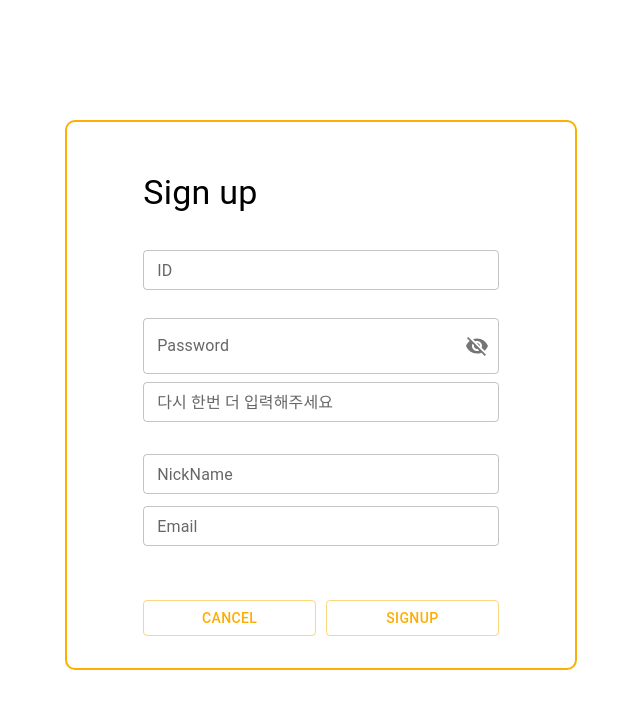
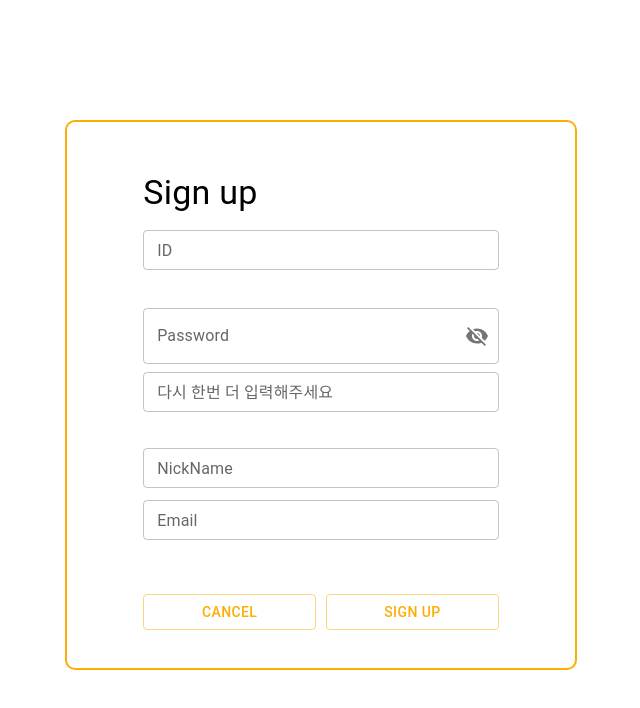
Before and after one commit to walkingWithPuppy/FE_walkingWith7Puppy, a React (Create React App) app: page /signup in a window 1280 px wide. Shown: the top 708 px of the page, without its empty margins (319-959 px from the left). Built offline with nearby package versions, Linux system fonts and the light colour scheme; no server answers.

Commit message:
Feat: 로그인,회원가입 로직 구현

```diff
--- a/src/api/axios.js
+++ b/src/api/axios.js
@@ -1,7 +1,13 @@
 import axios from 'axios';
+import Cookies from 'js-cookie';
 
 const API_URL = process.env.REACT_APP_SERVER_URL;
 
-export default axios.create({
-  baseURL: API_URL,
+export const api = axios.create({
+  baseURL: `${API_URL}`,
+  headers: { Authorization: `Bearer ${Cookies.get('token')}` },
 });
+
+export const user = axios.create({
+  baseURL: `${API_URL}`,
+});
--- a/src/pages/Login.js
+++ b/src/pages/Login.js
@@ -1,13 +1,17 @@
-import React from 'react';
 import { motion } from 'framer-motion';
 import styled from 'styled-components';
 import { TextField, Button, Typography } from '@mui/material';
 import { useNavigate } from 'react-router-dom';
+import { useState } from 'react';
+import { user } from '../api/axios';
+import Cookies from 'js-cookie';
+import jwtDecode from 'jwt-decode';
+
 const MotionContainer = motion('div');
 
 const Container = styled.div`
   margin: 0 auto;
-  width: 45%;
+  width: 35%;
   height: 400px;
   margin-top: 170px;
   display: flex;
@@ -35,10 +39,39 @@ const BtnWrap = styled.div`
 `;
 
 const Login = () => {
+  const [userInput, setUserInput] = useState({
+    username: '',
+    password: '',
+  });
   const navigate = useNavigate();
+  const inputChange = e => {
+    const { name, value } = e.target;
+    setUserInput({
+      ...userInput,
+      [name]: value,
+    });
+  };
+  const { username, password } = userInput;
+  const userLogin = async () => {
+    try {
+      const response = await user.post('/login', userInput);
+      const accessHeader = response.headers.get('Authorization');
+      const token = accessHeader.split(' ')[1];
+      const userToken = jwtDecode(token);
+      const expirationTime = new Date(userToken.exp * 1000);
+      Cookies.set('token', token, { expires: expirationTime });
+      setUserInput({
+        id: '',
+        password: '',
+      });
+    } catch (error) {
+      alert('존재하지않는 id입니다');
+    }
+  };
   const goSinup = () => {
     navigate('/signup');
   };
+
   return (
     <MotionContainer
       initial={{ y: -50, opacity: 0 }}
@@ -50,23 +83,27 @@ const Login = () => {
         <div>
           <Typography variant="h4">Login</Typography>
           <TextField
-            id="outlined-basic"
             label="ID"
             variant="outlined"
             margin="dense"
             fullWidth
+            name="username"
+            value={username}
+            onChange={inputChange}
           />
           <TextField
-            id="outlined-basic"
             label="Password"
             type="password"
             variant="outlined"
             margin="dense"
             fullWidth
+            name="password"
+            value={password}
+            onChange={inputChange}
           />
           <BtnWrap>
             <div>
-              <Button variant="outlined" fullWidth>
+              <Button variant="outlined" fullWidth onClick={userLogin}>
                 Login
               </Button>
             </div>
--- a/src/pages/SignUp.js
+++ b/src/pages/SignUp.js
@@ -14,6 +14,7 @@ import {
 import Visibility from '@mui/icons-material/Visibility';
 import VisibilityOff from '@mui/icons-material/VisibilityOff';
 import { useNavigate } from 'react-router-dom';
+import { user } from '../api/axios';
 const MotionContainer = motion('div');
 
 const Container = styled.div`
@@ -33,7 +34,7 @@ const Container = styled.div`
   }
 `;
 const Margin = styled.div`
-  margin-top: 20px;
+  margin-top: 30px;
 `;
 const BtnWrap = styled.div`
   display: flex;
@@ -47,18 +48,55 @@ const BtnWrap = styled.div`
     width: 50%;
   }
 `;
-//sx={{ mt: '5px', width: 100vh }}
 
 const SignUp = () => {
   const [showPassword, setShowPassword] = useState(false);
+  const [passwordCheck, setPasswordCheck] = useState(true);
+  const [inputData, setInputData] = useState({
+    id: '',
+    password: '',
+    password2: '',
+    nickname: '',
+    email: '',
+  });
+  const { id, password, password2, nickname, email } = inputData;
+  const change = e => {
+    const { name, value } = e.target;
+    setInputData({
+      ...inputData,
+      [name]: value,
+    });
+    setPasswordCheck(true);
+  };
+  const signupUser = async () => {
+    try {
+      if (password2 !== password) {
+        setPasswordCheck(prev => !prev);
+        return;
+      }
+      delete inputData.password2;
+      await user.post('/register', inputData);
+      setInputData({
+        id: '',
+        password: '',
+        password2: '',
+        nickname: '',
+        email: '',
+      });
+      setPasswordCheck(true);
+      navigate('/login');
+    } catch (error) {
+      alert('이미 존재하는 id입니다');
+    }
+  };
 
   const navigate = useNavigate();
   const goLogin = () => {
     navigate('/login');
   };
-  const handleClickShowPassword = () => setShowPassword((show) => !show);
+  const handleClickShowPassword = () => setShowPassword(show => !show);
 
-  const handleMouseDownPassword = (event) => {
+  const handleMouseDownPassword = event => {
     event.preventDefault();
   };
   return (
@@ -71,23 +109,22 @@ const SignUp = () => {
       <Container>
         <div>
           <Typography variant="h4">Sign up</Typography>
-          <Margin>
+          <Margin style={{ marginTop: 0 }}>
             <TextField
-              id="outlined-basic"
               label="ID"
               variant="outlined"
               margin="normal"
               fullWidth
               size="small"
+              name="id"
+              value={id || ''}
+              onChange={change}
             />
           </Margin>
           <Margin>
             <FormControl variant="outlined" fullWidth>
-              <InputLabel htmlFor="outlined-adornment-password">
-                Password
-              </InputLabel>
+              <InputLabel htmlFor="outlined-adornment-password">Password</InputLabel>
               <OutlinedInput
-                id="outlined-adornment-password"
                 // size="small"
                 type={showPassword ? 'text' : 'password'}
                 endAdornment={
@@ -103,44 +140,64 @@ const SignUp = () => {
                   </InputAdornment>
                 }
                 label="Password"
+                name="password2"
+                value={password2 || ''}
+                onChange={change}
               />
             </FormControl>
 
+            {passwordCheck ? (
               <TextField
-              id="outlined-basic"
+                label="다시 한번 더 입력해주세요"
+                helperText=" "
                 size="small"
-              label="다시 한번 더 입력해주세요"
                 type="password"
                 variant="outlined"
                 margin="dense"
                 fullWidth
+                name="password"
+                value={password || ''}
+                onChange={change}
               />
+            ) : (
+              <TextField
+                error
+                label="error"
+                helperText="패스워드가 일치하지않습니다"
+                size="small"
+                type="password"
+                variant="outlined"
+                margin="dense"
+                fullWidth
+                name="password"
+                value={password || ''}
+                onChange={change}
+              />
+            )}
           </Margin>
-          <Margin>
+          <Margin style={{ marginTop: '0' }}>
             <TextField
-              id="outlined-basic"
               size="small"
               label="NickName"
               variant="outlined"
               margin="dense"
               fullWidth
+              name="nickname"
+              value={nickname || ''}
+              onChange={change}
             />
           </Margin>
           <TextField
-            id="outlined-basic"
             size="small"
             label="Email"
             variant="outlined"
             margin="dense"
             fullWidth
+            name="email"
+            value={email || ''}
+            onChange={change}
           />
-          {/* <TextField
-            id="outlined-basic"
-            label="Area"
-            variant="outlined"
-            margin="dense"
-            fullWidth
-          /> */}
+
           <BtnWrap>
             <div>
               <Button variant="outlined" fullWidth onClick={goLogin}>
@@ -148,8 +205,8 @@ const SignUp = () => {
               </Button>
             </div>
             <div>
-              <Button variant="outlined" fullWidth>
-                signup
+              <Button variant="outlined" fullWidth onClick={signupUser}>
+                sign up
               </Button>
             </div>
           </BtnWrap>
```
Also changed, not shown: 2 other files (tests, documents, lock files or other folders). Lines whose indentation alone changed are shown as unchanged.
